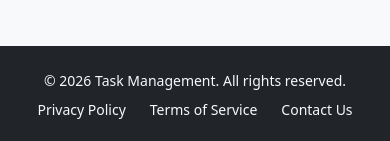
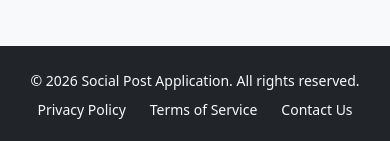
Before and after one commit to Jeratos/Social-Post-application-, a React (Vite) app in the folder frontend/: page /login in a window 390 px wide. Shown: the part 798-939 px from the top of the page. Built offline with nearby package versions, Linux system fonts and the light colour scheme.

Commit message:
responsive3

```diff
--- a/frontend/src/component/Footer.tsx
+++ b/frontend/src/component/Footer.tsx
@@ -7,7 +7,7 @@ export default function Footer() {
         <Row className="text-center">
           <Col>
             <p className="mb-2 small">
-              &copy; {new Date().getFullYear()} Task Management. All rights reserved.
+              &copy; {new Date().getFullYear()} Social Post Application. All rights reserved.
             </p>
 
             <div className="d-flex justify-content-center gap-4 small">
```
